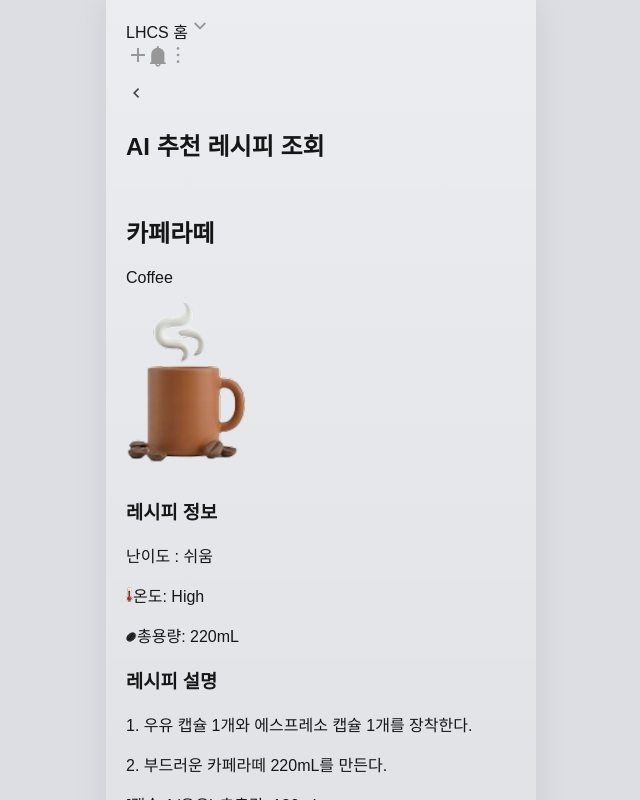
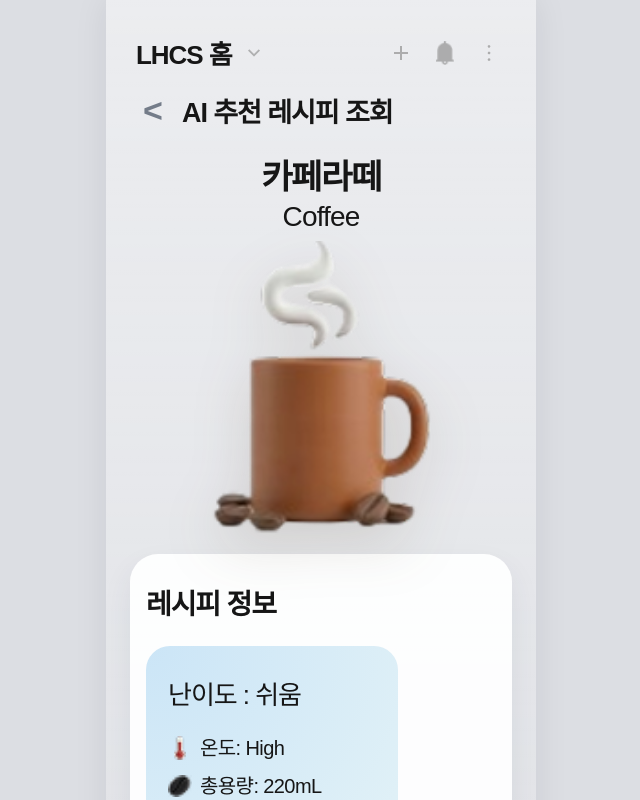
Before and after one commit to lgdx-finalpj/TheX_frontend, a React (Vite) app: page /devices/coffee-machine/ai-recommended in a window 1280 px wide. Shown: the top 800 px of the page, without its empty margins (319-959 px from the left). Built offline with nearby package versions, Linux system fonts and the light colour scheme; a web font is replaced by a local one.

Commit message:
refactor(ui): AI 추천/404 페이지 공통 스타일 import 정리 및 뒤로가기 버튼 통일

```diff
--- a/src/components/coffee-machine/ai-recommended/AiRecommendedContent.tsx
+++ b/src/components/coffee-machine/ai-recommended/AiRecommendedContent.tsx
@@ -5,8 +5,9 @@ import thermometerIcon from "@/assets/icon_image/온도계 아이콘.png";
 import optionIcon from "@/assets/icon_image/옵션 아이콘.png";
 import beanIcon from "@/assets/icon_image/원두 아이콘.png";
 import bellIcon from "@/assets/icon_image/종모양 아이콘.png";
-import keyboardArrowLeftIcon from "@/assets/icon_image/keyboard_arrow_left 아이콘.png";
 import keyboardArrowDownIcon from "@/assets/icon_image/keyboard_arrow_down 아이콘.png";
+import "@/components/device-detail/DeviceCommon.css";
+import "./AiRecommendedContent.css";
 
 interface AiRecommendedContentProps {
   onBackClick?: () => void;
@@ -50,8 +51,13 @@ export default function AiRecommendedContent({ onBackClick }: AiRecommendedConte
         </header>
 
         <section className="ai-recommended-titlebar">
-          <button className="ai-recommended-titlebar__back" type="button" onClick={onBackClick} aria-label="이전으로">
-            <img className="ai-recommended-titlebar__back-image" src={keyboardArrowLeftIcon} alt="" />
+          <button
+            className="ai-recommended-titlebar__back back-button"
+            type="button"
+            onClick={onBackClick}
+            aria-label="이전으로"
+          >
+            <span aria-hidden="true">&lt;</span>
           </button>
           <h1 className="ai-recommended-titlebar__title">AI 추천 레시피 조회</h1>
         </section>
--- a/src/pages/NotFoundPage.tsx
+++ b/src/pages/NotFoundPage.tsx
@@ -1,5 +1,7 @@
 import MobileLayout from "@/layouts/MobileLayout";
 import { Link } from "react-router-dom";
+import "@/components/device-detail/DeviceCommon.css";
+import "./NotFoundPage.css";
 
 export default function NotFoundPage() {
   return (
```
